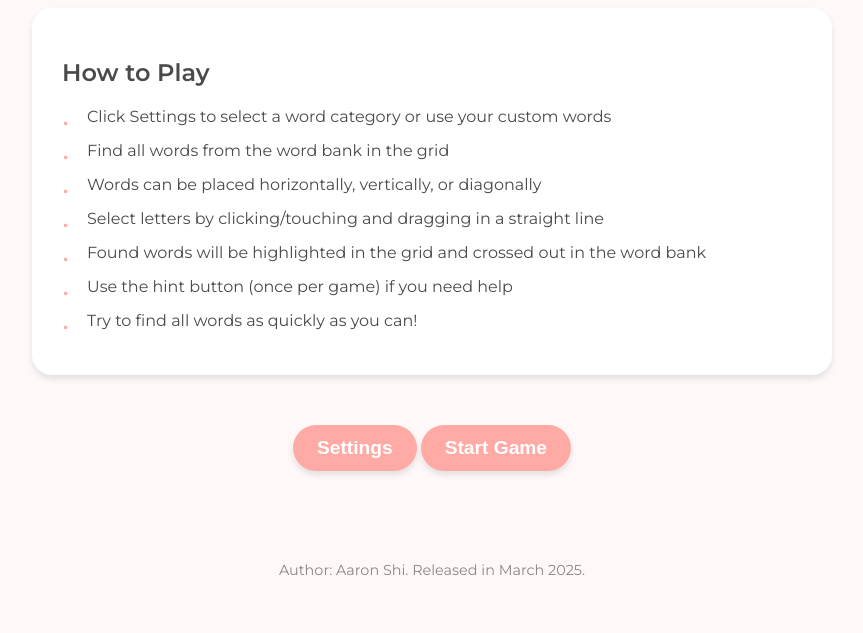
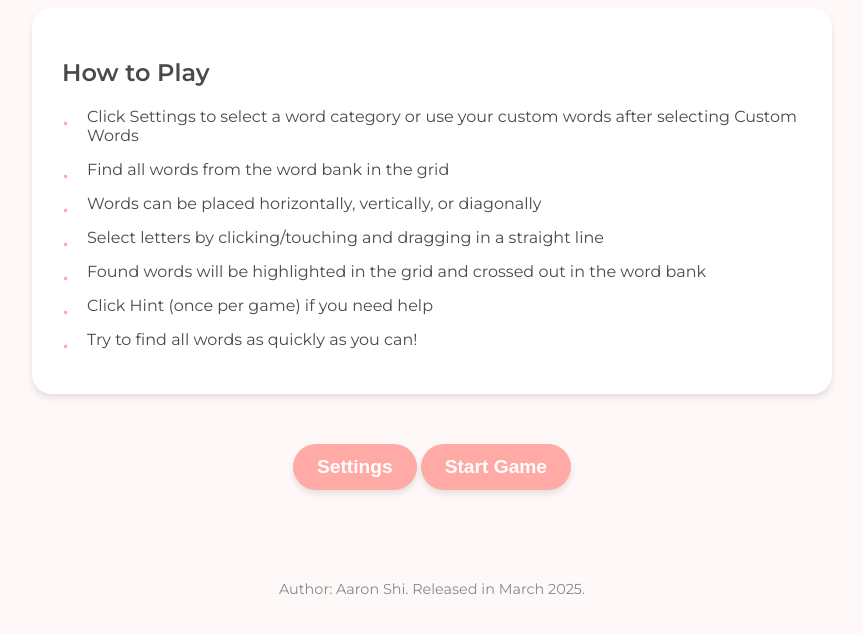
Before and after one commit to aaronshi1129/word-search, a plain HTML site: page index.html in a window 1280 px wide. Shown: the part 131-764 px from the top of the page, without its empty margins (208-1071 px from the left). Drawn offline with Linux system fonts and the light colour scheme.

Commit message:
Update index.html

```diff
--- a/index.html
+++ b/index.html
@@ -14,12 +14,12 @@
         <div class="instructions">
             <h2>How to Play</h2>
             <ul>
-                <li>Click Settings to select a word category or use your custom words</li>
+                <li>Click Settings to select a word category or use your custom words after selecting Custom Words</li>
                 <li>Find all words from the word bank in the grid</li>
                 <li>Words can be placed horizontally, vertically, or diagonally</li>
                 <li>Select letters by clicking/touching and dragging in a straight line</li>
                 <li>Found words will be highlighted in the grid and crossed out in the word bank</li>
-                <li>Use the hint button (once per game) if you need help</li>
+                <li>Click Hint (once per game) if you need help</li>
                 <li>Try to find all words as quickly as you can!</li>
             </ul>
         </div>
```
